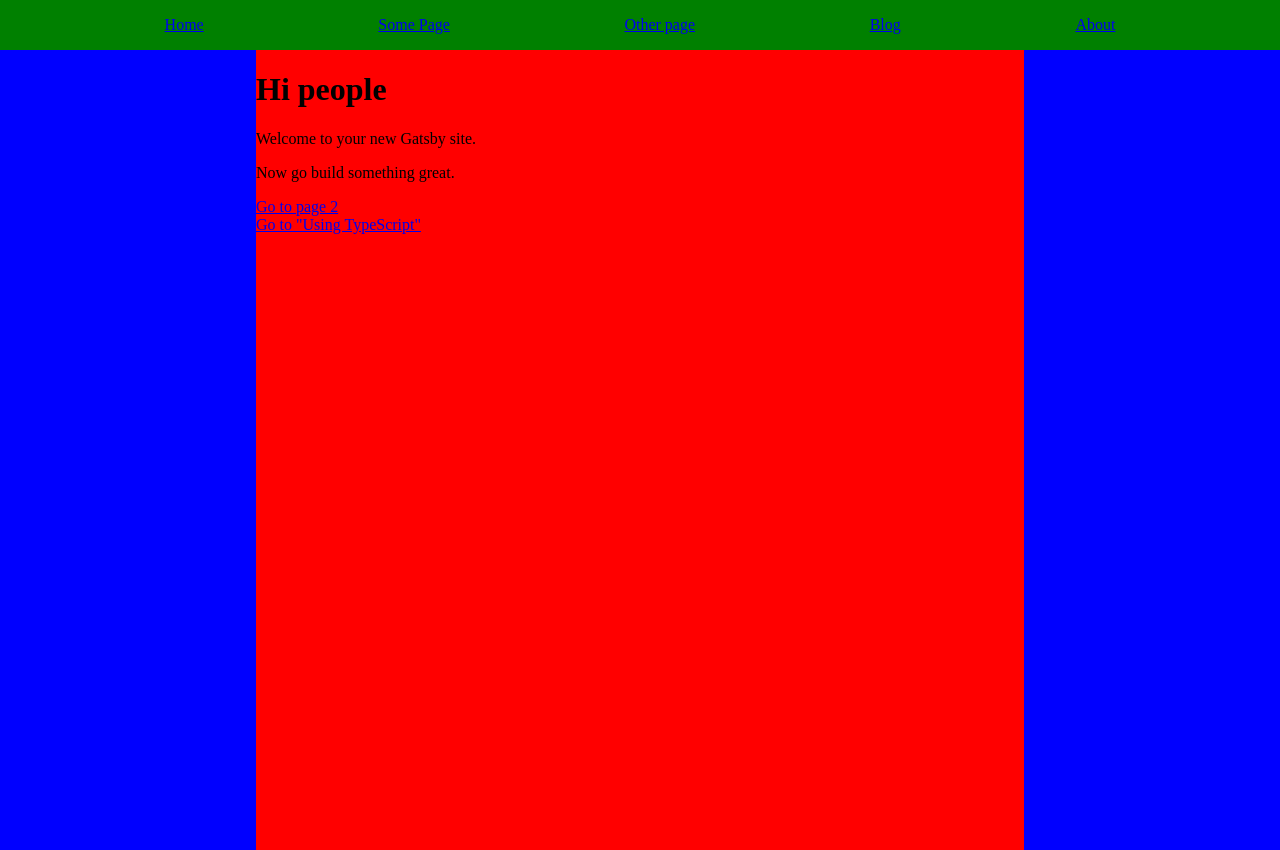
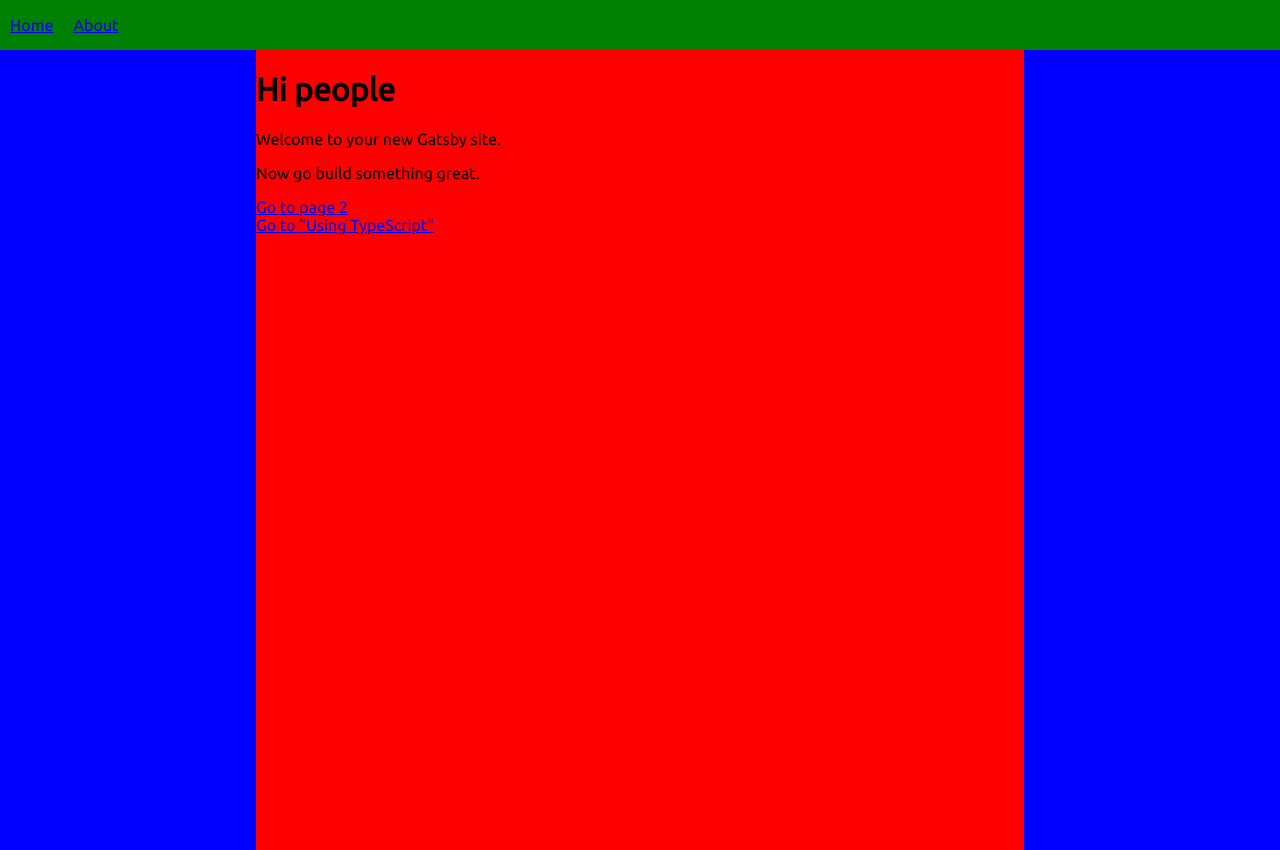
Before and after one commit to HeaGleZone/gatsby-starter-mike, a Gatsby site: page / in a window 1280 px wide. Built offline with nearby package versions, Linux system fonts and the light colour scheme; Gatsby itself is replaced by a stand-in of ours.

Commit message:
Added config file for nav links

```diff
--- a/gatsby-config.js
+++ b/gatsby-config.js
@@ -1,44 +1,45 @@
 module.exports = {
   siteMetadata: {
-    title: `Gatsby Mike Starter`,
-    description: `Kick off your next, great Gatsby project with this default starter. This barebones starter ships with the main Gatsby configuration files you might need.`,
-    author: `@gatsbyjs`,
+    title: 'Gatsby Mike Starter',
+    description:
+      'Kick off your next, great Gatsby project with this default starter. This barebones starter ships with the main Gatsby configuration files you might need.',
+    author: '@gatsbyjs',
   },
   plugins: [
-    `gatsby-plugin-react-helmet`,
+    'gatsby-plugin-react-helmet',
     {
-      resolve: `gatsby-source-filesystem`,
+      resolve: 'gatsby-source-filesystem',
       options: {
-        name: `images`,
+        name: 'images',
         path: `${__dirname}/src/images`,
       },
     },
-    `gatsby-transformer-sharp`,
-    `gatsby-plugin-sharp`,
+    'gatsby-transformer-sharp',
+    'gatsby-plugin-sharp',
     {
-      resolve: `gatsby-plugin-manifest`,
+      resolve: 'gatsby-plugin-manifest',
       options: {
-        name: `gatsby-starter-default`,
-        short_name: `starter`,
-        start_url: `/`,
-        background_color: `#663399`,
-        theme_color: `#663399`,
-        display: `minimal-ui`,
-        icon: `src/images/gatsby-icon.png`, // This path is relative to the root of the site.
+        name: 'gatsby-starter-default',
+        short_name: 'starter',
+        start_url: '/',
+        background_color: '#663399',
+        theme_color: '#663399',
+        display: 'minimal-ui',
+        icon: 'src/images/gatsby-icon.png', // This path is relative to the root of the site.
       },
     },
     {
-      resolve: `gatsby-plugin-styled-components`,
+      resolve: 'gatsby-plugin-styled-components',
       options: {
-        displayName: true,
+        displayName: false,
       },
     },
-    `gatsby-transformer-json`,
+    'gatsby-transformer-json',
     {
-      resolve: `gatsby-source-filesystem`,
+      resolve: 'gatsby-source-filesystem',
       options: {
         path: `${__dirname}/src/configs`,
       },
     },
   ],
-}
+};
--- a/src/components/Navbar/Navbar.tsx
+++ b/src/components/Navbar/Navbar.tsx
@@ -5,21 +5,12 @@ import { NavbarStyled, NavbarExtended } from './styles';
 
 import NavbarWrapped from './NavbarWrapped';
 
-// TODO Add JSON data support
+import { useNavbarlinks } from '../../queries/useNavbarLinks';
+
 // TODO Add Settings Menu for theme styling
-const bigBreakingPoint: number = -1;
-const Links = () => (
-  <>
-    <Link to="/">Home</Link>
-    <Link to="/">Some Page</Link>
-    <Link to="/">Other page</Link>
-    <Link to="/">Blog</Link>
-    <Link to="/">About</Link>
-  </>
-);
-
 const Navbar: React.FC = () => {
   const [isWrapped, setMenuSize] = useState(false);
+  const links = useNavbarlinks();
 
   // Check state before any zoom
   useEffect(() => {
@@ -34,6 +25,17 @@ const Navbar: React.FC = () => {
       window.removeEventListener('resize', handleNavbarOverflow, true);
     };
   });
+
+  const generateLinks = () => {
+    interface Link {
+      path: string;
+      name: string;
+    }
+
+    return React.Children.toArray(
+      links.map(({ path, name }: Link) => <Link to={path}>{name}</Link>)
+    );
+  };
 
   const handleNavbarOverflow = () => {
     const navbar: HTMLElement | null = document.getElementById(
@@ -54,10 +56,12 @@ const Navbar: React.FC = () => {
   return (
     <NavbarStyled>
       <NavbarExtended isHidden={isWrapped} id="navbar-extended">
-        <Links />
+        {generateLinks()}
       </NavbarExtended>
 
-      <NavbarWrapped isHidden={!isWrapped} id="navbar-wrapped"></NavbarWrapped>
+      <NavbarWrapped isHidden={!isWrapped} id="navbar-wrapped">
+        {generateLinks()}
+      </NavbarWrapped>
     </NavbarStyled>
   );
 };
--- a/src/components/Navbar/NavbarWrapped.tsx
+++ b/src/components/Navbar/NavbarWrapped.tsx
@@ -15,7 +15,7 @@ const NavbarWrapped: React.FC<Props> = props => {
   return (
     <NavbarWrappedStyled {...props}>
       <MenuButton isClicked={isOpen} onClick={() => setOpen(!isOpen)} />
-      <ContentWrapped isClicked={isOpen}></ContentWrapped>
+      <ContentWrapped isClicked={isOpen}>{props.children}</ContentWrapped>
     </NavbarWrappedStyled>
   );
 };
--- a/src/components/Navbar/styles.ts
+++ b/src/components/Navbar/styles.ts
@@ -32,7 +32,7 @@ const NavbarExtended = styled(Navbar)<NavbarProps>`
   box-sizing: border-box;
   /* padding: 10px; */
   justify-content: space-between;
-  justify-content: space-evenly;
+  justify-content: flex-start;
   align-items: center;
   z-index: ${props => (props.isHidden ? -1 : 1)};
 
@@ -40,6 +40,7 @@ const NavbarExtended = styled(Navbar)<NavbarProps>`
     padding: 0 10px;
     word-break: keep-all;
     white-space: nowrap;
+    text-transform: capitalize;
   }
 
   /* Overloads Overflow checks if under max-width */
@@ -50,7 +51,6 @@ const NavbarExtended = styled(Navbar)<NavbarProps>`
 
 const NavbarWrappedStyled = styled(Navbar)<NavbarProps>`
   background: orange;
-
   display: flex;
   flex-direction: row;
   box-sizing: border-box;
@@ -58,12 +58,6 @@ const NavbarWrappedStyled = styled(Navbar)<NavbarProps>`
   align-items: center;
 
   z-index: ${props => (props.isHidden ? -1 : 1)};
-
-  & a {
-    padding: 0 10px;
-    word-break: keep-all;
-    white-space: nowrap;
-  }
 
   /* Overloads Overflow checks if under max-width */
   @media screen and (max-width: 800px) {
@@ -124,6 +118,16 @@ const ContentWrapped = styled.div<ButtonProps>`
   transition: transform 0.2s ease;
   transform: ${props =>
     props.isClicked ? 'translate(0%, 0)' : 'translate(-100%, 0)'};
+  display: flex;
+  flex-direction: column;
+  justify-content: flex-start;
+
+  & a {
+    font-size: 28px;
+    margin: 1em 0 0 0.4em;
+
+    text-transform: capitalize;
+  }
 `;
 
 export {
--- /dev/null
+++ b/src/configs/navbar-links.json
@@ -0,0 +1,10 @@
+[
+  {
+    "name": "home",
+    "path": "/"
+  },
+  {
+    "name": "about",
+    "path": "/about/"
+  }
+]
--- a/src/containers/Layout/Layout.tsx
+++ b/src/containers/Layout/Layout.tsx
@@ -1,5 +1,6 @@
 import React from 'react';
 
+import '../../themes/index.css';
 import GlobalStyle from '../../themes/global-style';
 import { MainContainer } from './styles';
 
--- /dev/null
+++ b/src/queries/useNavbarLinks.ts
@@ -0,0 +1,18 @@
+import { graphql, useStaticQuery } from 'gatsby';
+
+export const useNavbarlinks = () => {
+  const {
+    allNavbarLinksJson: { nodes },
+  } = useStaticQuery(graphql`
+    query NavbarLinks {
+      allNavbarLinksJson {
+        nodes {
+          name
+          path
+        }
+      }
+    }
+  `);
+
+  return nodes;
+};
--- a/src/themes/global-style.ts
+++ b/src/themes/global-style.ts
@@ -4,6 +4,7 @@ const GlobalStyle = createGlobalStyle`
   body, html {
     margin: 0;
     padding: 0;
+    font-family: 'Ubuntu', sans-serif;
   }
 
   main {
--- a/src/themes/index.css
+++ b/src/themes/index.css
@@ -0,0 +1 @@
+@import url('https://fonts.googleapis.com/css2?family=Ubuntu&display=swap');
```
